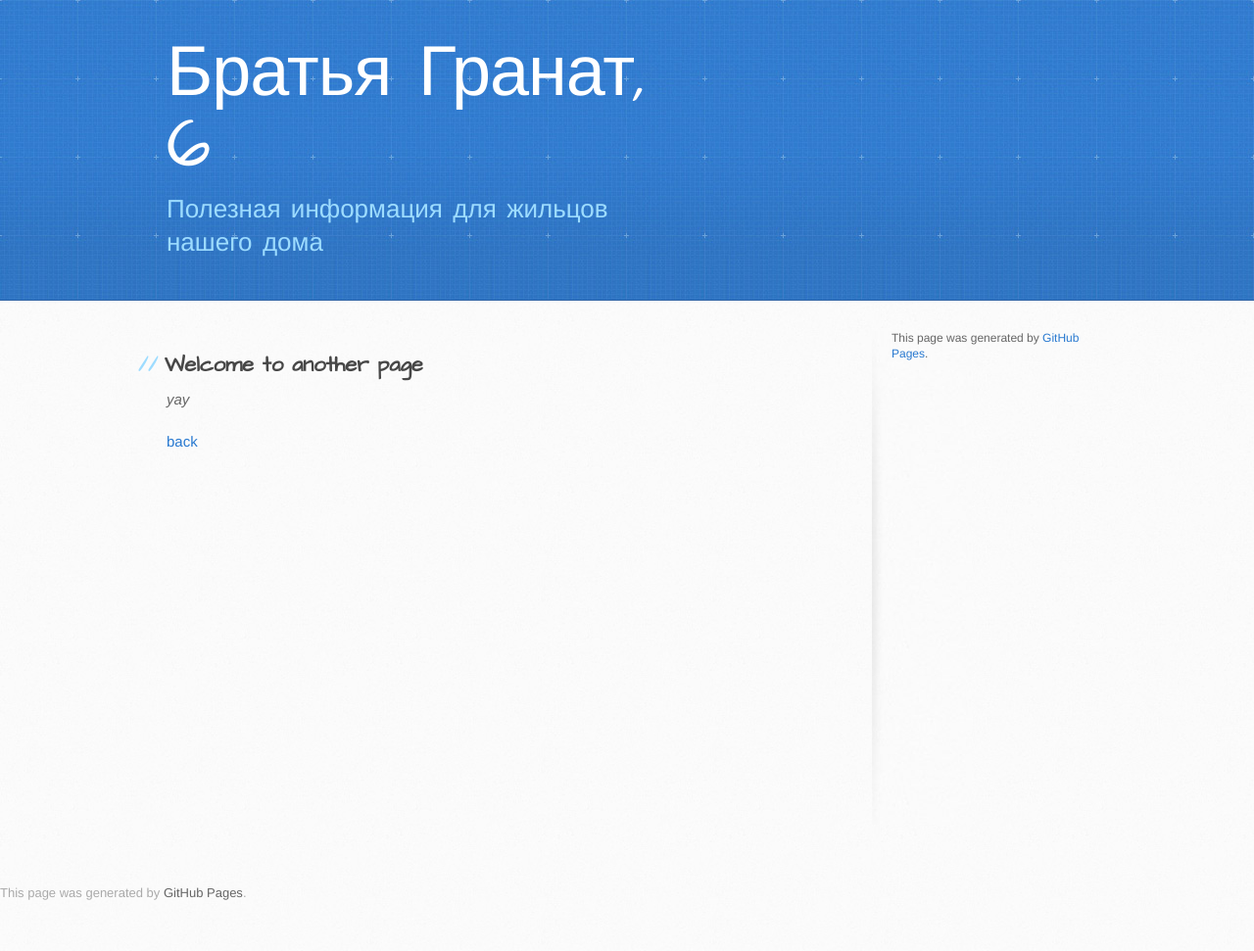
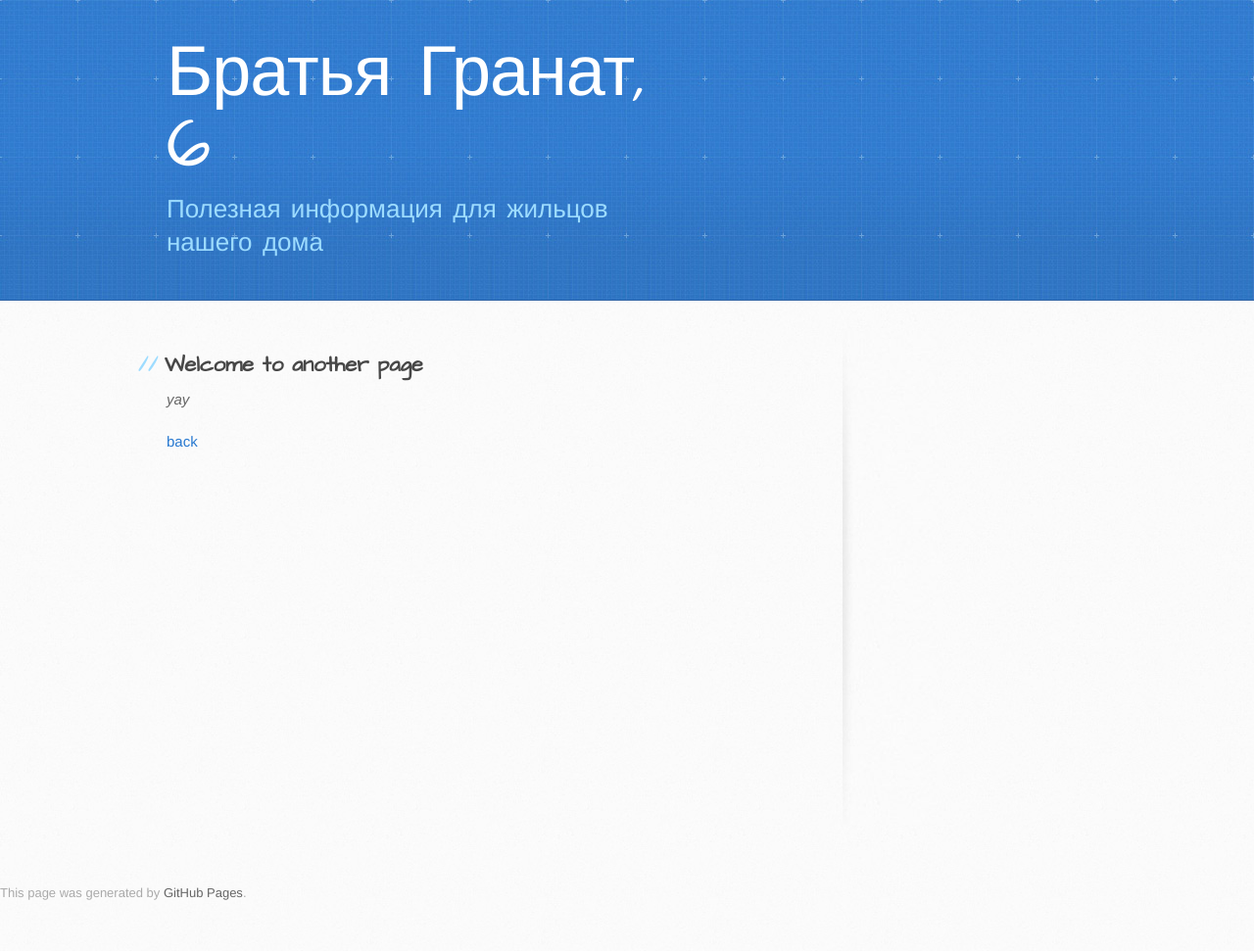
Before and after one commit to p9g45prc8g-png/sosedi, a Jekyll site: the page built from another-page.md, in a window 1280 px wide. Shown: the whole page at 98% size. Built offline with Jekyll 4.4.1, drawn with Linux system fonts in a browser that asks for light colours; our own code applies the rules of GitHub Pages for plain Markdown files.

Commit message:
Change theme

```diff
--- a/_layouts/default.html
+++ b/_layouts/default.html
@@ -56,7 +56,7 @@
 <!--            <p class="repo-owner"><a href="{{ site.github.repository_url }}">{{ site.github.repository_name }}</a> is maintained by <a href="{{ site.github.owner_url }}">{{ site.github.owner_name }}</a>.</p>-->
 <!--          {% endif %}-->
 
-          <p>This page was generated by <a href="https://pages.github.com">GitHub Pages</a>.</p>
+<!--          <p>This page was generated by <a href="https://pages.github.com">GitHub Pages</a>.</p>-->
         </aside>
       </div>
     </div>
--- a/_sass/jekyll-theme-architect.scss
+++ b/_sass/jekyll-theme-architect.scss
@@ -74,7 +74,7 @@ header h2 {
 }
 
 aside#sidebar {
-  float: right;
+  float: left;
   width: 200px;
   min-height: 504px;
   padding-left: 20px;
```
